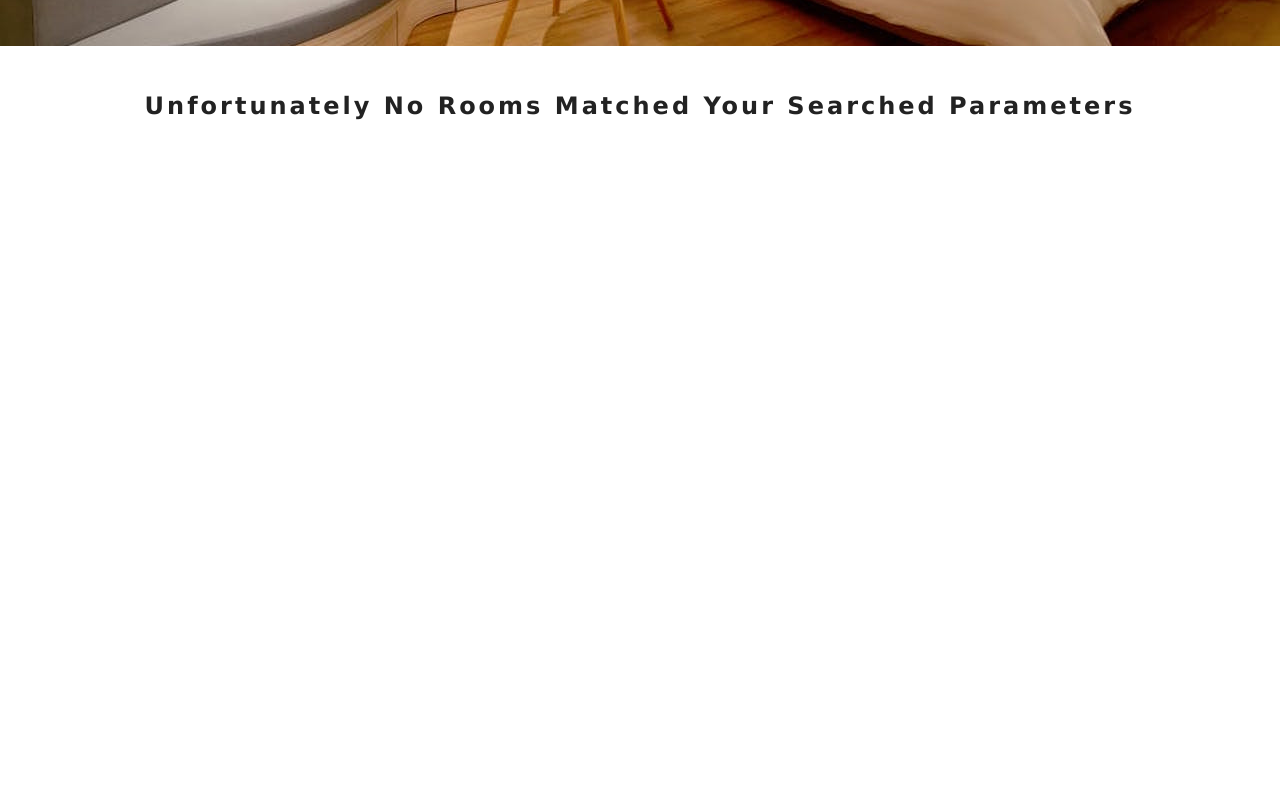
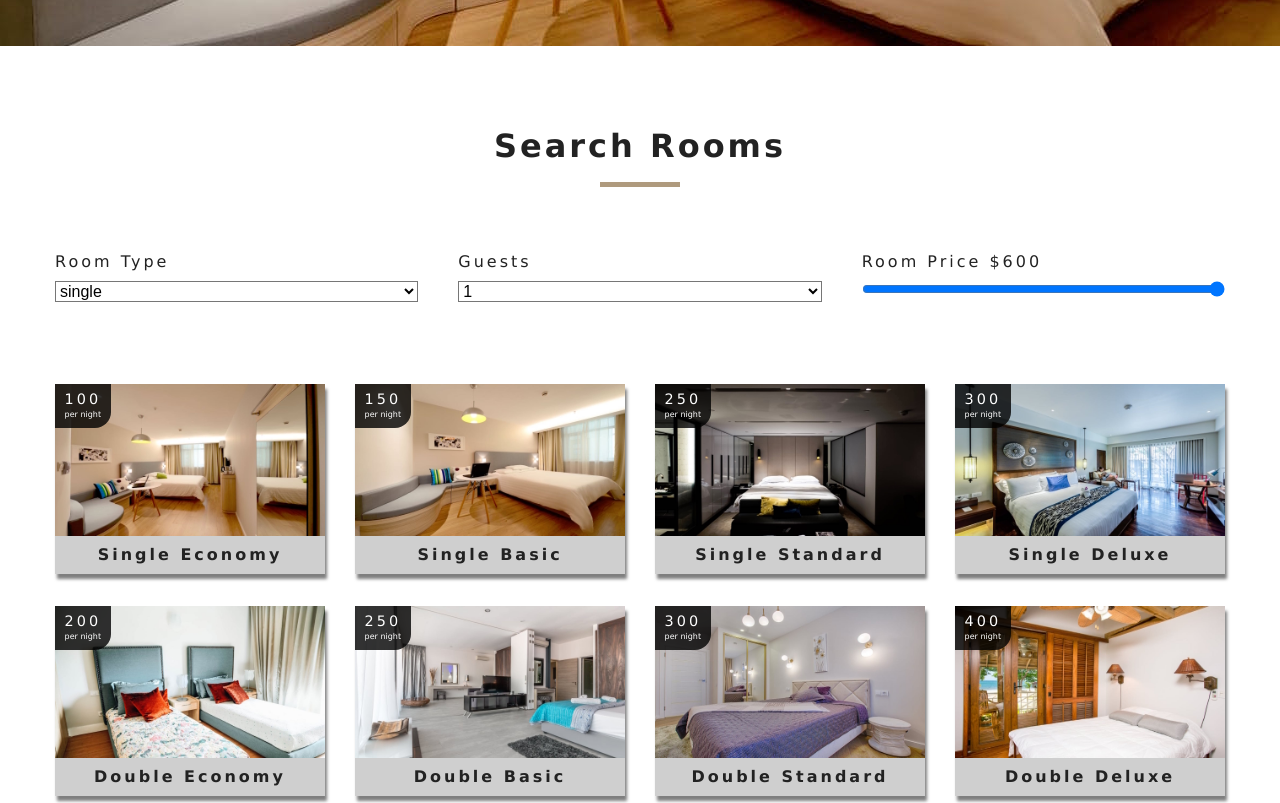
Before and after one commit to erdldncr/reacht-hotel-project, a React (Create React App) app: page /rooms in a window 1280 px wide. Shown: the part 500-1303 px from the top of the page. Before the commit the page ends 800 px from the top, so only its background shows below. Built offline with nearby package versions, Linux system fonts and the light colour scheme.

Commit message:
roomType, guests and price filters have been added

```diff
--- a/src/components/RoomFilter.js
+++ b/src/components/RoomFilter.js
@@ -1,11 +1,42 @@
 import React from 'react'
+import {useGlobalContext} from '../context'
+import Title from '../components/Title'
+export default function RoomFilter() {
+    const{handleChange,type,capacity,price,minPrice,maxPrice,minSize,maxSize,breakfast,pets,rooms}=useGlobalContext()
 
+    const getUnique=(items,value)=>{
+        return [...new Set(items.map(item=>item[value]))]
+    }
+    const types=[...getUnique(rooms,'type'),'all']
+            .map((type,index)=> <option key={index} value={type}>{type}</option> )
+    const guests=getUnique(rooms,'capacity')
+                .map((item,index)=> <option key={index} value={item}>{item}</option> )
 
-export default function RoomFilter() {
-
-    return (
-        <div>
-
-        </div>
-    )
+    return <section className="filter-container">
+        <Title title='search rooms'/>
+        <form  className="filter-form">
+            {/* select type */}
+            <div className="form-group">
+                <label htmlFor="type">room type</label>
+                <select name="type" id="type" className='form-control' onChange={handleChange} value={type}>
+                    {types}
+                </select>
+            </div>
+            {/* end of select  guests*/}
+                        {/* select type */}
+                        <div className="form-group">
+                <label htmlFor="capacity">Guests</label>
+                <select name="capacity" id='capacity' className='form-control' onChange={handleChange} value={capacity}>
+                    {guests}
+                </select>
+            </div>
+            {/* end of select guests */}
+            {/* range of price */}
+            <div className="form-group">
+                <label htmlFor="price">Room Price ${price} </label>
+                <input type="range" name="price" id="price" min={minPrice} max={maxPrice} onChange={handleChange} value={price} className='form-control'/>
+            </div>
+            {/* end of range of price */}
+        </form>
+    </section>
 }
--- a/src/components/RoomsList.js
+++ b/src/components/RoomsList.js
@@ -9,7 +9,13 @@ export default function RoomsList() {
         {sortedRooms.length===0&& <div className="empty-search">
         <h3>Unfortunately No Rooms Matched Your Searched Parameters</h3>
         </div> }
-           {sortedRooms.map((room,index)=> <Room {...room} key={index}/> )}
+           <section className="roomlist">
+            <div className="roomslist-center">
+            {sortedRooms.map((room,index)=>{
+               return  <Room {...room} key={index}/>
+           } )}
+            </div>
+           </section>
         </>
     )
 }
--- a/src/context.js
+++ b/src/context.js
@@ -7,13 +7,34 @@ class RoomProvider extends Component {
         rooms:[],
         sortedRooms:[],
         featuredRooms:[],
-        loading:true
+        loading:true,
+        type:'',
+        capacity:1,
+        price:0,
+        minPrice:0,
+        maxPrice:0,
+        minSize:0,
+        maxSize:0,
+        breakfast:false,
+        pets:false
     }
     //getData
     componentDidMount(){
         let rooms=this.formatData(items)
         let featuredRooms=rooms.filter(room=>room.featured)
-        this.setState({sorteedRooms:rooms,loading:false,rooms,featuredRooms})
+
+        let maxPrice=Math.max(...rooms.map(item=>item.price))
+        let maxSize=Math.max(...rooms.map(item=>item.size))
+        this.setState({
+            sortedRooms:rooms,
+            loading:false,
+            rooms,
+            featuredRooms,
+            price:maxPrice,
+            maxPrice,
+            maxSize
+            })
+
     }
 
 
@@ -32,12 +53,46 @@ class RoomProvider extends Component {
         return this.state.rooms.find(room=>room.slug===slug)
     }
 
+    handlechange=(e)=>{
+        e.preventDefault()
+        const target=e.target
+        const value=e.type==='checkbox'?target.checked:target.value
+        const name=e.target.name
+       this.setState
+       ({[name]:
+        value},this.filterRooms)
+    }
+    filterRooms=()=>{
+       let{
+           rooms,breakfast,type,capacity,price,minSize,maxSize,pets}=this.state
+        let temprooms=[...rooms]
+
+        capacity=parseInt(capacity)
+        price=parseInt(price)
+        ///filter by capacity
+        if(capacity!==1){
+            temprooms= temprooms.filter(room=>room.capacity>=capacity)
+
+        }
+
+
+        if(type!=='all'){
+         temprooms= temprooms.filter(room=>room.type===type)
+        }
+        //filter by price
+
+            temprooms= temprooms.filter(room=>room.price>=price)
+
+
+       this.setState({sortedRooms:temprooms})
+    }
 
     render() {
 
         return  <RoomContext.Provider
             value={{...this.state
                 ,getRoom:this.getRoom
+                ,handleChange:this.handlechange
             }}
         >
                 {this.props.children}
```
